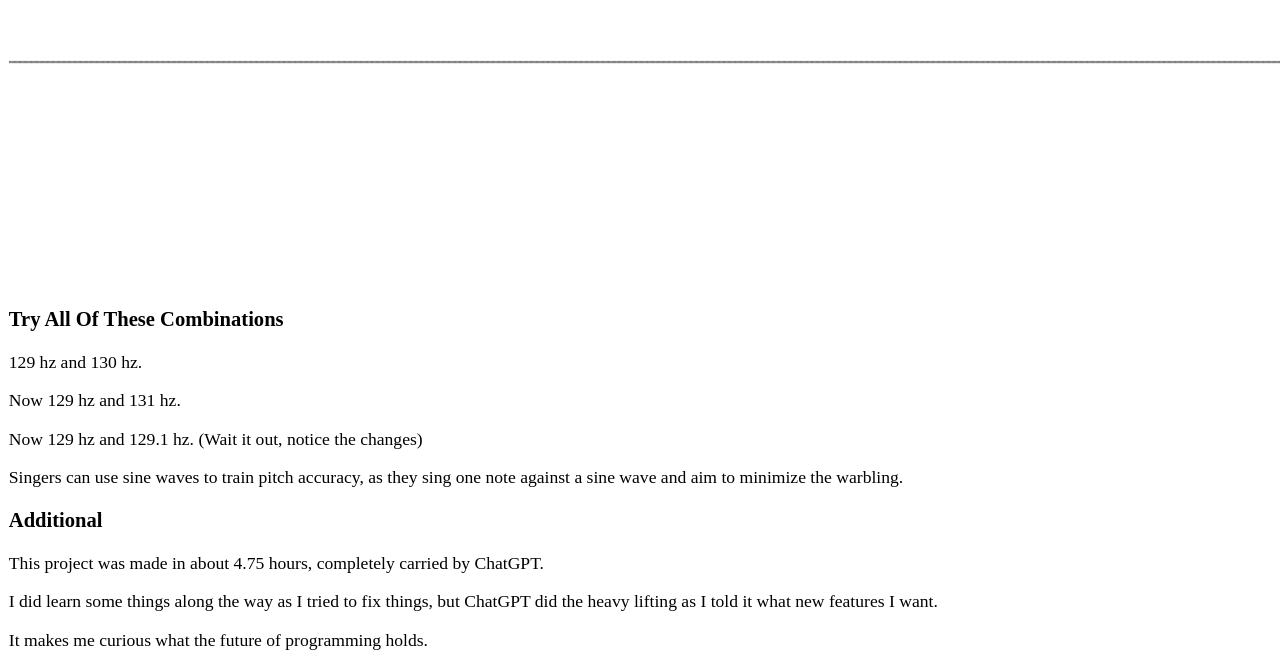
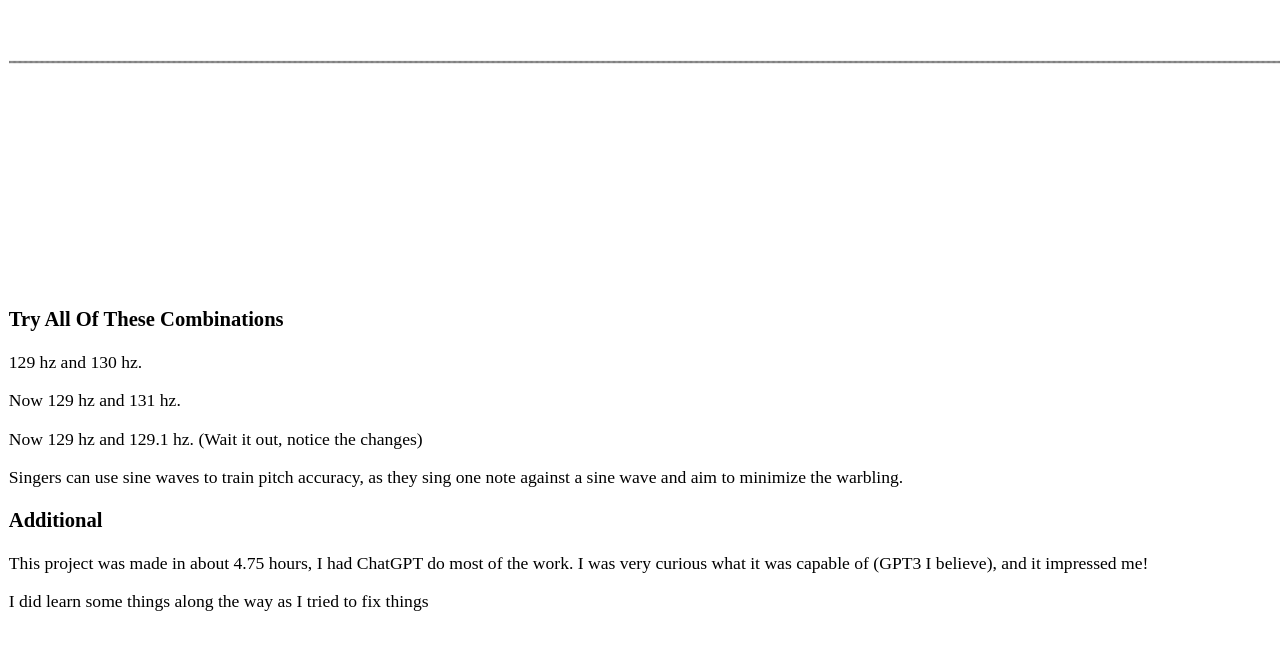
Before and after one commit to pbanuru/SineInterferenceWarbling, a plain HTML site: page index.html in a window 1280 px wide. Shown: the part 501-1169 px from the top of the page. After the commit the page ends 1131 px from the top, so only its background shows below. Drawn offline with Linux system fonts and the light colour scheme.

Commit message:
Update index.html

```diff
--- a/index.html
+++ b/index.html
@@ -27,9 +27,8 @@
   <p>Singers can use sine waves to train pitch accuracy, as they sing one note against a sine wave and aim to minimize the warbling.</p>
 
   <h3>Additional</h3>
-  <p>This project was made in about 4.75 hours, completely carried by ChatGPT.</p>
-  <p>I did learn some things along the way as I tried to fix things, but ChatGPT did the heavy lifting as I told it what new features I want.</p>
-  <p>It makes me curious what the future of programming holds.</p>
+  <p>This project was made in about 4.75 hours, I had ChatGPT do most of the work. I was very curious what it was capable of (GPT3 I believe), and it impressed me!</p>
+  <p>I did learn some things along the way as I tried to fix things</p>
 
   <script>
 
```
